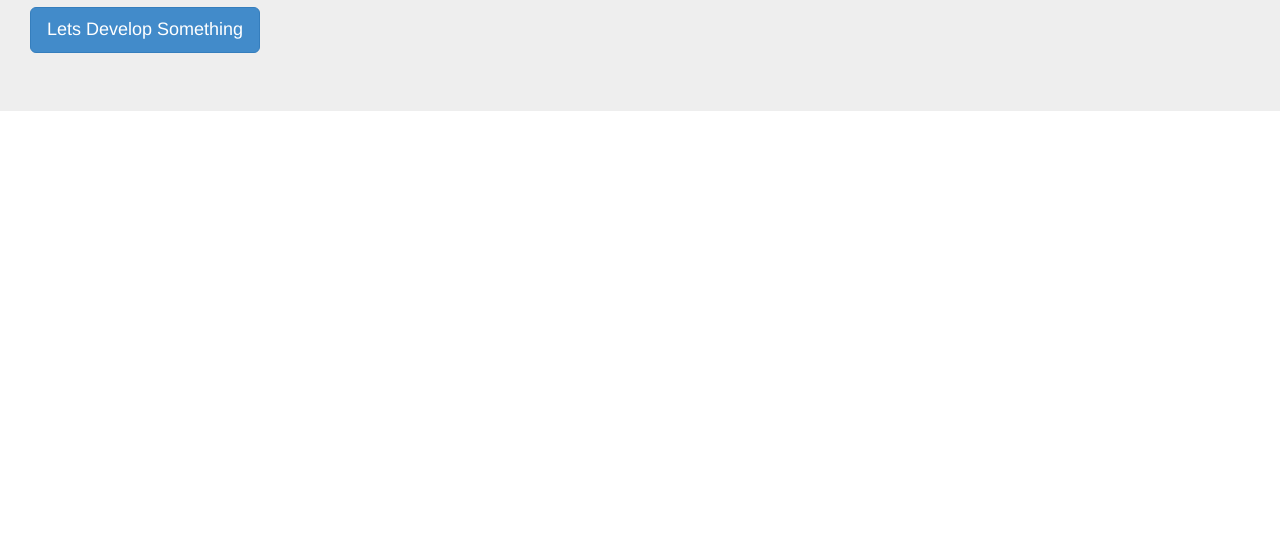
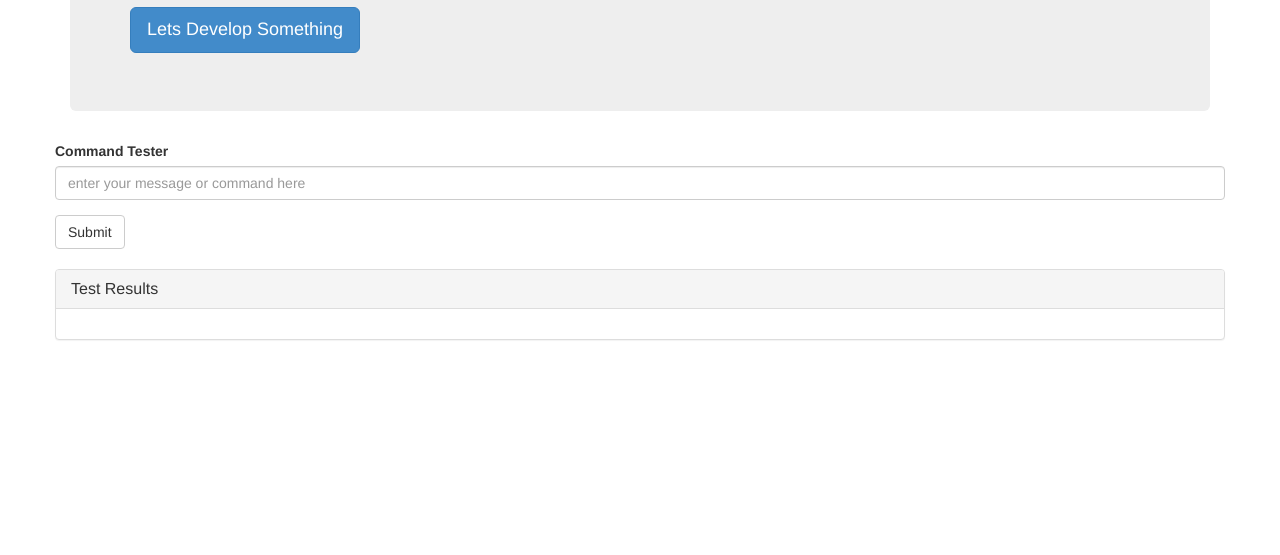
Before and after one commit to PlasmaTrout/chattily, a website: page public/index.html in a window 1280 px wide. Shown: the part 245-800 px from the top of the page. Drawn offline with nearby package versions, Linux system fonts and the light colour scheme; no server answers.

Commit message:
Have round trip for say working in the test index

```diff
--- a/public/index.html
+++ b/public/index.html
@@ -77,11 +77,34 @@
           </div><!-- /.navbar-collapse -->
         </nav>
 
-        <div class="jumbotron">
-            <h1>Yep</h1>
-            <p>Here is where is all begins</p>
-            <p><a class="btn btn-primary btn-lg" role="button">Lets Develop Something</a></p>
-        </div>
+        <div class="container">
+          <div class="jumbotron">
+              <h1>Yep</h1>
+              <p>Here is where is all begins</p>
+              <p><a class="btn btn-primary btn-lg" role="button">Lets Develop Something</a></p>
+          </div>
+
+          <div class="row">
+            <form role="form">
+              <div class="form-group">
+                <label for="exampleInputEmail1">Command Tester</label>
+                <input type="text" class="form-control" id="chatLine" placeholder="enter your message or command here">
+              </div>
+              <button type="button" class="btn btn-default" onclick="return command(document.getElementById('chatLine').value);">Submit</button>
+            </form>
+          </div>
+
+          <div class="row" style="margin-top: 20px;">
+            <div class="panel panel-default">
+              <div class="panel-heading">
+              <h3 class="panel-title">Test Results</h3>
+            </div>
+            <div class="panel-body" id="testResultPanel">
+
+            </div>
+          </div>
+    </div>
+  </div>
 
         <script src="//ajax.googleapis.com/ajax/libs/jquery/1.10.2/jquery.min.js"></script>
         <script>window.jQuery || document.write('<script src="js/vendor/jquery-1.10.2.min.js"><\/script>')</script>
--- a/public/js/socketio.js
+++ b/public/js/socketio.js
@@ -1,6 +1,39 @@
 var socket = io.connect();
 
+// Simple listener to test if the web socket is still alive. Very crude.
 socket.on('health-check',function(data){
 	console.log(data);
 	alert(data);
 });
+
+socket.on("channel",function(data){
+	$("#testResultPanel").append("<p>"+data+"</p>");
+});
+
+// The function to execute a message or command from the client side. It is possible that this
+// will be removed once a backbone implementation starts to form.
+var command = function(line) {
+
+	var cmdObj = {};
+
+	// If the incoming line is an actual command its prefixed with a /
+	if (line.charAt(0) === "/") {
+
+		// First split the spaces and then reverse so we can pop out
+		// the actual command.
+		var parts = line.split(' ');
+		parts.reverse();
+
+		cmdObj.command = parts.pop();
+		cmdObj.args = parts;
+
+	} else {
+		// Otherwise the command is just a say command to the channel
+		cmdObj.command = "say";
+		cmdObj.args = line;
+	}
+
+	socket.emit("command", cmdObj);
+
+	return false;
+}
--- a/server.js
+++ b/server.js
@@ -33,6 +33,12 @@ var io = require('socket.io').listen(socketServer);
 
 io.sockets.on('connection',function(socket){
 	sockets.push(socket);
+
+	socket.on('command', function (data) {
+    	if(data.command === "say"){
+    		emit("channel", data.args);
+    	}
+  	});
 });
 
 
```
